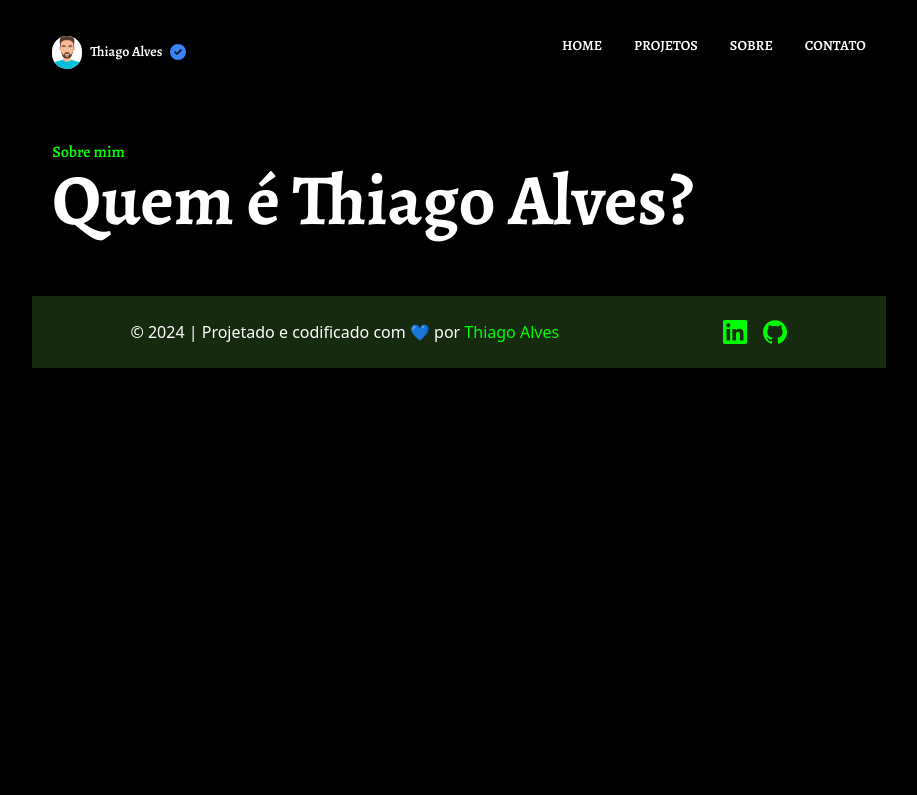
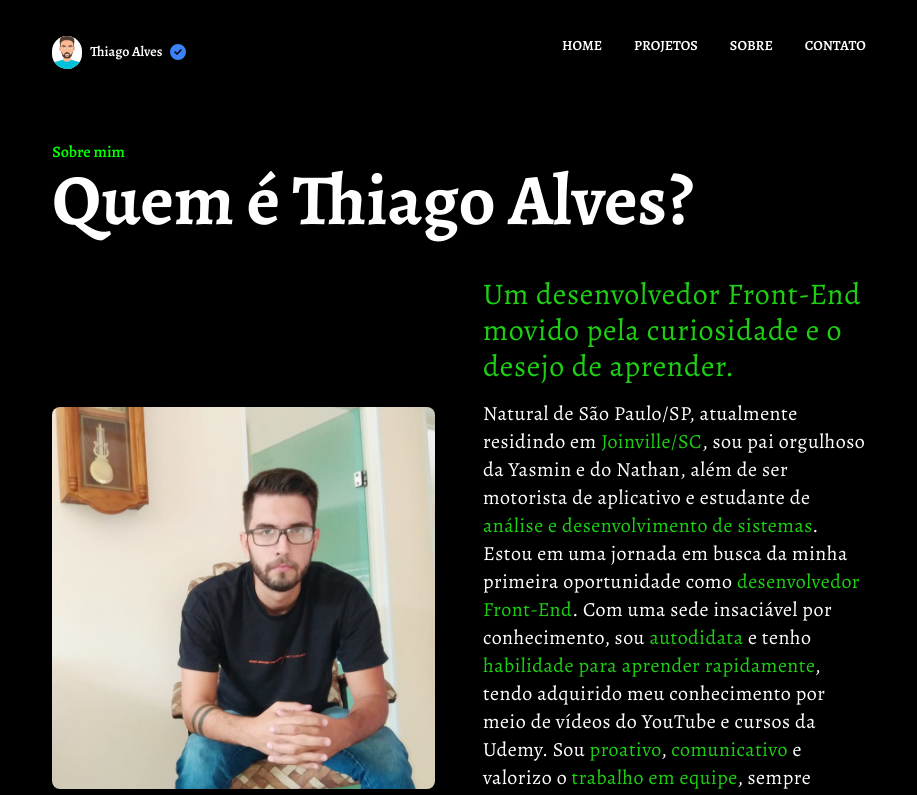
Before and after one commit to Thiago87dev/portifolio, a Next.js app: page /about in a window 1280 px wide. Shown: the top 795 px of the page, without its empty margins (181-1098 px from the left). Built offline with nearby package versions, Linux system fonts and the light colour scheme.

Commit message:
about started

```diff
--- a/src/pages/about.tsx
+++ b/src/pages/about.tsx
@@ -1,10 +1,46 @@
+import Image from "next/image";
+import foto3 from "@/assets/img/foto4.jpeg";
+
 const about = () => {
   return (
     <div>
-      <h1 className={`text-base text-colorPrimary font-semibold`}>Sobre mim</h1>
-      <h2 className="text-colorWhite text-5xl md:text-7xl font-bold mb-10">
-        Quem é Thiago Alves?
-      </h2>
+      <div>
+        <h1 className={`text-base text-colorPrimary font-semibold`}>
+          Sobre mim
+        </h1>
+        <h2 className="text-colorWhite text-5xl md:text-7xl font-bold mb-10">
+          Quem é Thiago Alves?
+        </h2>
+      </div>
+      <div className="flex flex-col lg:flex-row gap-12 items-center ">
+        <div className=" lg:w-1/2 my-auto  ">
+          <Image
+            alt="minha foto sentando na cadeira"
+            src={foto3}
+            width={500}
+            className="rounded-lg "
+          />
+        </div>
+        <div className="lg:w-1/2">
+          <p className="text-colorSecundary text-3xl tracking-wide mb-4 ">
+            Um desenvolvedor Front-End movido pela curiosidade e o desejo de
+            aprender.
+          </p>
+          <p className="text-colorWhite  text-xl tracking-wide mb-4 ">
+            Natural de São Paulo/SP, atualmente residindo em <span className="text-colorSecundary">Joinville/SC</span>, sou
+            pai orgulhoso da Yasmin e do Nathan, além de ser motorista de
+            aplicativo e estudante de <span className="text-colorSecundary">análise e desenvolvimento de sistemas</span>.
+            Estou em uma jornada em busca da minha primeira oportunidade como
+            <span className="text-colorSecundary"> desenvolvedor Front-End</span>. Com uma sede insaciável por conhecimento,
+            sou <span className="text-colorSecundary">autodidata</span> e tenho <span className="text-colorSecundary">habilidade para aprender rapidamente</span>, tendo
+            adquirido meu conhecimento por meio de vídeos do YouTube e cursos da
+            Udemy. Sou <span className="text-colorSecundary">proativo</span>, <span className="text-colorSecundary">comunicativo</span> e valorizo o <span className="text-colorSecundary">trabalho em equipe</span>,
+            sempre aberto a <span className="text-colorSecundary">novas experiências</span> e <span className="text-colorSecundary">desafios</span>. Estou comprometido em
+            crescer profissionalmente e contribuir de forma significativa para o
+            mundo da tecnologia.
+          </p>
+        </div>
+      </div>
     </div>
   );
 };
```
Also changed, not shown: src/assets/img/foto3.jpeg (added), src/assets/img/foto4.jpeg (added).
